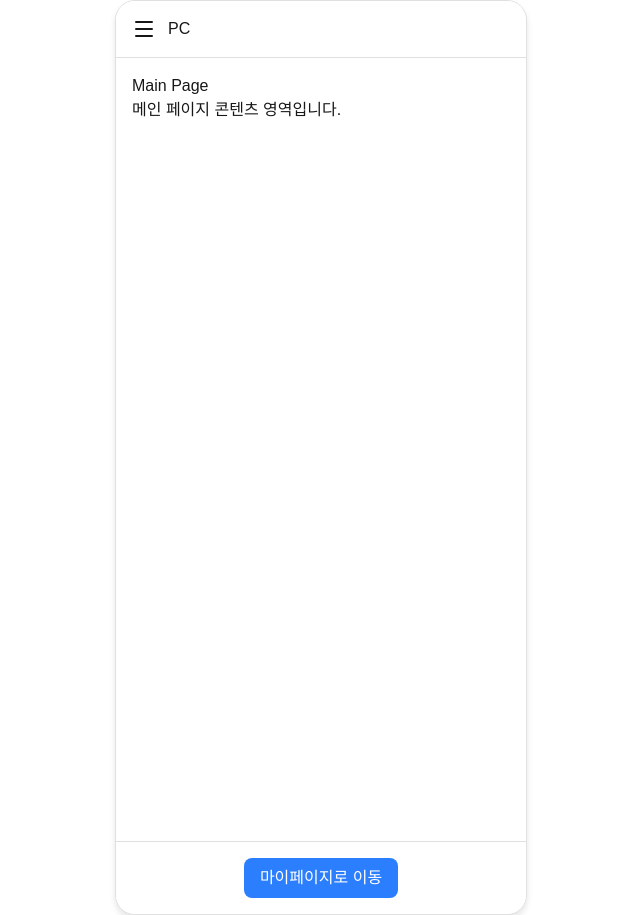
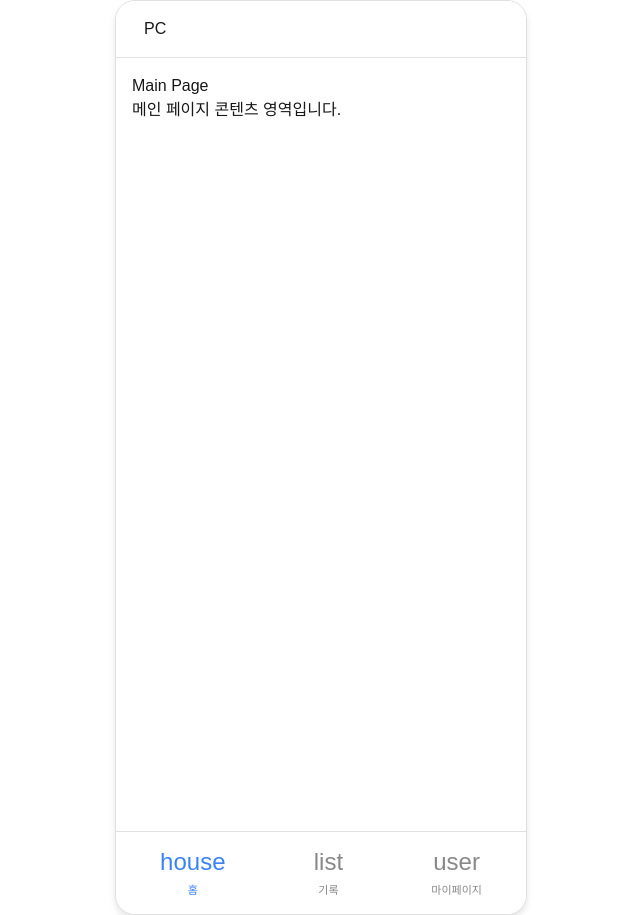
Before and after one commit to cjswogud12/food_plan_frontend_deploy, a Next.js app: page / in a window 1280 px wide. Shown: the whole page, without its empty margins (319-959 px from the left). Built offline with nearby package versions, Linux system fonts and the light colour scheme.

Commit message:
페이지 이동 버튼 삭제, 하단 네비게이션 바 추가

```diff
--- a/src/app/globals.css
+++ b/src/app/globals.css
@@ -65,3 +65,42 @@ div.app-container>footer {
   border-top: 1px solid #e0e0e0 !important;
   text-align: center !important;
 }
+
+/* 하단 네이게이션 바*/
+.bottom-nav {
+  display: flex;
+  justify-content: space-around;
+  align-items: center;
+  background: white;
+  border-top: 1px solid #e0e0e0;
+  padding: 8px 0 12px 0;
+  flex-shrink: 0;
+}
+
+.bottom-nav-item {
+  display: flex;
+  flex-direction: column;
+  align-items: center;
+  text-decoration: none;
+  color: #888;
+  padding: 4px 16px;
+  transition: color 0.2s ease;
+}
+
+.bottom-nav-item:hover {
+  color: #333;
+}
+
+.bottom-nav-item.active {
+  color: #3b82f6;
+}
+
+.nav-icon {
+  font-size: 24px;
+  margin-bottom: 2px;
+}
+
+.nav-label {
+  font-size: 11px;
+  font-weight: 500;
+}
--- a/src/app/layout.tsx
+++ b/src/app/layout.tsx
@@ -2,6 +2,7 @@ import type { Metadata } from "next";
 import { Geist, Geist_Mono } from "next/font/google";
 import "./globals.css";
 import { ViewportProvider } from "@/context/ViewportContext";
+import BottomNav from "@/components/BottomNav"
 
 const geistSans = Geist({
   variable: "--font-geist-sans",
@@ -29,6 +30,7 @@ export default function RootLayout({
         <ViewportProvider>
           <div className="app-container">
             {children}
+            <BottomNav/>
           </div>
         </ViewportProvider>
       </body>
--- a/src/app/mypage/page.tsx
+++ b/src/app/mypage/page.tsx
@@ -1,7 +1,6 @@
 "use client"
 import { useViewport } from "@/context/ViewportContext"
 import { useState, useEffect } from "react"
-import Link from "next/link"
 
 interface FoodRecord {
     id: number;
@@ -10,6 +9,7 @@ interface FoodRecord {
     calories: number;
     created_at: string;
 }
+
 export default function Mypage() {
     const { isMobile } = useViewport();
     const [foodrecords, setFoodRecords] = useState<FoodRecord[]>([]);
@@ -79,11 +79,6 @@ export default function Mypage() {
         </div>
     ))}
             </main>
-            <footer><Link href="/">
-                <button className="bg-blue-500 text-white px-4 py-2 rounded-lg hover:bg-blue-600">
-                    메인페이지로 이동
-                </button>
-            </Link></footer>
         </>
     );
 }
--- a/src/app/page.tsx
+++ b/src/app/page.tsx
@@ -1,9 +1,7 @@
 "use client"
-import Image from "next/image";
 import { useState, useEffect } from "react"
-import { Menu, Bell, Home, User } from "lucide-react"
 import { useViewport } from "@/context/ViewportContext"
-import Link from "next/link"
+
 
 export default function Mainpage() {
   const { isMobile } = useViewport();
@@ -11,18 +9,12 @@ export default function Mainpage() {
   return (
     <>
       <header>
-        <Menu size={24} />
         <span style={{ marginLeft: '12px' }}>{isMobile ? '모바일' : 'PC'}</span>
       </header>
       <main>
         <h1>Main Page</h1>
         <p>메인 페이지 콘텐츠 영역입니다.</p>
       </main>
-      <footer> <Link href="/mypage">
-          <button className="bg-blue-500 text-white px-4 py-2 rounded-lg hover:bg-blue-600">
-            마이페이지로 이동
-          </button>
-        </Link></footer>
     </>
   );
 }
--- a/src/app/record/layout.tsx
+++ /dev/null
@@ -1,24 +0,0 @@
-import type { Metadata } from "next";
-import "./index.css";
-
-
-export const metadata: Metadata = {
-    title: "Food Plan App",
-    description: "Your personal food planning assistant",
-};
-
-export default function RootLayout({
-    children,
-}: Readonly<{
-    children: React.ReactNode;
-}>) {
-    return (
-        <html lang="en">
-            <body>
-                <div id="root">
-                    {children}
-                </div>
-            </body>
-        </html>
-    );
-}
--- a/src/app/record/page.jsx
+++ b/src/app/record/page.jsx
@@ -1,8 +1,11 @@
 "use client"
 
 import React, { useState, useEffect } from 'react';
+import { useViewport } from "@/context/ViewportContext"
+
 
 export default function Home() {
+    const { isMobile } = useViewport();
     const [activeTab, setActiveTab] = useState('day');
     const [recordData, setRecordData] = useState(null);
 
--- /dev/null
+++ b/src/components/BottomNav.tsx
@@ -0,0 +1,31 @@
+"use client"
+import Link from "next/link"
+import { usePathname } from "next/navigation"
+
+export default function BottomNav() {
+    const pathname = usePathname();
+
+    const navItems = [
+        { href: "/", label: "홈", icon: "house"},
+        { href: "/record", label: "기록", icon: "list"},
+        { href: "/mypage", label: "마이페이지", icon: "user"}
+    ];
+
+    return (
+        <nav className="bottom-nav">
+            {navItems.map((item) => {
+                const isActive = pathname === item.href;
+                return(
+                  <Link
+                        key={item.href}
+                        href={item.href}
+                        className={`bottom-nav-item ${isActive ? "active" : ""}`}
+                    >
+                        <span className="nav-icon">{item.icon}</span>
+                        <span className="nav-label">{item.label}</span>
+                    </Link>
+                );
+            })}
+        </nav>
+    );
+}
```
